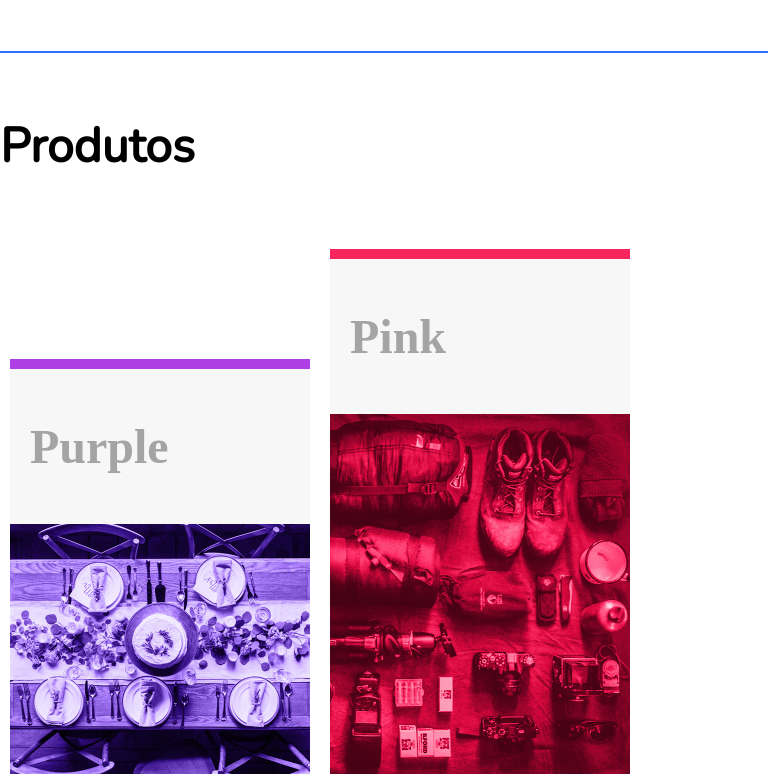
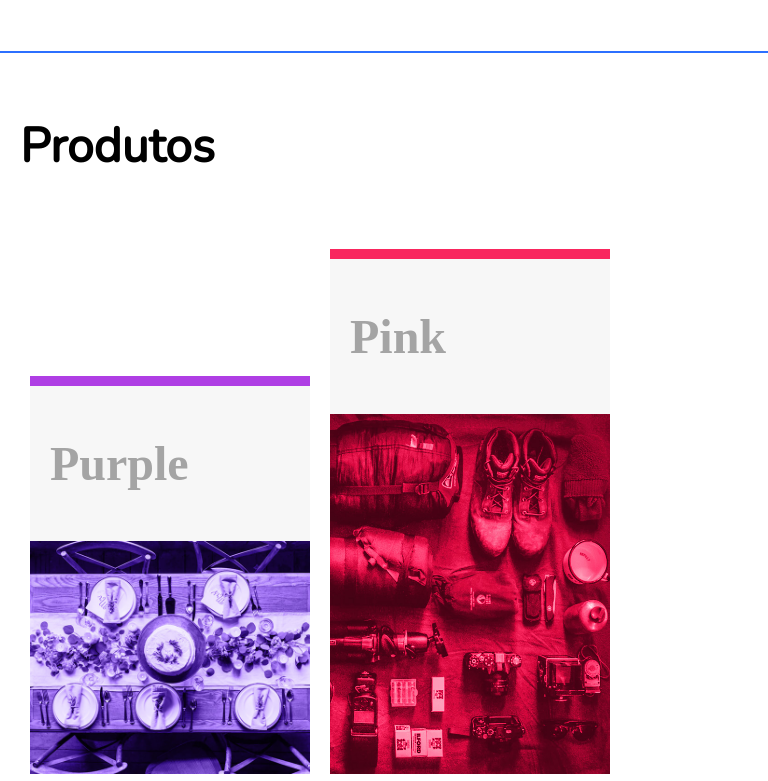
Before and after one commit to Rafael-doctom/FlexBlog, a plain HTML site: page index.html in a window 768 px wide. Shown: the part 1202-1983 px from the top of the page. Drawn offline with nearby package versions, Linux system fonts and the light colour scheme.

Commit message:
feat: add MediaQueries on 768px

```diff
--- a/css/reset.css
+++ b/css/reset.css
@@ -1,5 +1,4 @@
 @import url('https://fonts.googleapis.com/css2?family=Nunito&display=swap');
-
 
 *{
     margin: 0;
--- a/css/responsive.css
+++ b/css/responsive.css
@@ -1,3 +1,17 @@
+@media only screen and (min-width: 768px) and (max-width: 1024px)  {
+    .header, .main, section.content, .produtos-bg, .qualidade-bg, .newslater-bg{
+        padding-left:20px;
+        padding-right:20px;
+    }
+
+    .produto-img{
+        width:280px;
+    }
+    .produto-img img{
+        width:280px;
+    }
+
+}
 @media (max-width: 360px){
     .main{
         font-size: 60%;
--- a/css/style.css
+++ b/css/style.css
@@ -1,6 +1,3 @@
-    /*max-width: 960px;
-    margin: 0 auto;*/
-
 /*HEADER*/
 .header-bg{
     background: #2c70ff;
@@ -9,7 +6,6 @@
     padding-top: 20px;
     padding-bottom: 20px;
     width: 100%;
-
 }
 .header{
     display: flex;
@@ -25,8 +21,6 @@
 }
 .menu ul li{
     float: left;
-
-
 }
 .menu ul li a{
     color: white;
@@ -34,9 +28,9 @@
     font-size: 1.2em;
     padding: 10px;
     display: block;
-
 }
 
+/* MAIN */
 .main{
     display: flex;
     justify-content: space-between;
@@ -49,9 +43,7 @@
     font-weight: bold;
 }
 
-
 /*CONTENT*/
-
 .content{
     display: flex;
     margin:0 auto;
@@ -61,7 +53,6 @@
     flex-wrap: wrap;
     padding: 50px 0;
 }
-
 .sobre-text{
     flex: 2 1 300px;
     margin-top: 50px;
@@ -72,7 +63,6 @@
     font-weight: 600;
     font-family: 'Nunito', sans-serif;
 }
-
 .sobre-text p{
     padding: 5px;
     color: gray;
@@ -85,29 +75,21 @@
     margin: 0 10px;
 }
 
-
-
-
-
 /*PRODUTOS*/
-
 .produtos-container {
     display: flex;
     align-items: flex-end;
     flex-wrap: wrap;
 }
-
 .produtos-bg {
     max-width: 960px;
     margin: 50px auto;
-
 }
 .produtos-bg h4{
     font-size: 3em;
     font-family: 'Nunito', sans-serif;
     font-weight: bolder;
     margin: 60px 0px 60px 0px;
-
 }
 .produtos-container h3{
     color: #a4a4a4;
@@ -129,9 +111,7 @@
 .produto-img{
     max-width: 100%;
     margin: 10px;
-
 }
-
 
 /*VALORES*/
 .valores{
@@ -153,7 +133,6 @@
     color: #a4a4a4;
     text-align: center;
 }
-
 .valor span{
     max-width: 300px;
     font-size: 3em;
@@ -164,12 +143,10 @@
     font-weight: bold;
     border-top: 5px solid white;
     border-bottom: 5px solid white;
-
 }
 .valor span sup{
     font-size: 1.5rem;
 }
-
 .valor ul{
     max-width: 300px;
     font-size: 1.25rem;
@@ -178,7 +155,6 @@
     font-style: italic;
     color: #7c7c7c;
 }
-
 .valor ul li{
     display:flex;
     justify-content: space-between;
@@ -192,7 +168,6 @@
     background: #2c70ff;
     border-radius: 50%;
 }
-
 .valor button{
     color: #222222;
     display: block;
@@ -204,32 +179,28 @@
     padding: 15px 20px;
     border: 4px solid;
 }
-
 .valor button:hover{
     background: #222222;
     color:white;
+    cursor:pointer;
 }
 
 /*QUALIDADE*/
-
 .qualidade-bg{
     max-width: 960px;
     margin: 60px auto;
     display: flex;
     flex-wrap: wrap;
 }
-
 .itens-quality{
     flex: 1 1 300px;
     margin: 20px 10px;
 }
-
 .itens-quality h4{
     font-size: 2.25rem;
     color: #a4a4a4;
     margin-bottom:10px;
 }
-
 .itens-quality p{
     font-size: 1.25em;
     line-height: 1.4;
@@ -243,7 +214,6 @@
     height: 30px;
     margin-right: 10px;
 }
-
 .qualidade-bg  .qualidade-pink h4::before{
     content: '';
     display: inline-block;
@@ -261,13 +231,10 @@
     margin-right: 10px;
 }
 
-
-
 /*NEWSLATER*/
 .newslater-bg{
     background: #f7f7f7;
     padding: 10px;
-
 }
 .news-itens{
     max-width: 960px;
@@ -275,17 +242,14 @@
     display: flex;
     flex-wrap: wrap;
 }
-
 .news-notify{
     flex: 1 1 260px;
     margin: 0 10px;
 }
-
 .news-notify h2{
     font-size: 3em;
     color: #a4a4a4;
 }
-
 .news-notify p{
     font-style: italic;
     font-size: 1.25;
@@ -293,7 +257,6 @@
     color: #7c7c7c;
     margin-bottom: 10px;
 }
-
 .news-form{
     flex: 2 1 200px;
     margin: 0 10px;
@@ -301,7 +264,6 @@
     display: flex;
     flex-wrap: wrap;
 }
-
 .news-form input{
     flex: 3 1 200px;
     font-size: 1.25em;
@@ -314,7 +276,6 @@
     padding: 15px 10px;
     border-radius: 0px;
 }
-
 .news-form button{
     flex:1 1 200px;
     font-family: 'Nunito', sans-serif;
@@ -334,11 +295,10 @@
     background: #2c70ff;
     height: 100px;
 }
-
 .footer-bg span{
     text-align: center;
     display: block;
     font-size: 2.25em;
-    color: #122AB2;
+    color: white;
     padding-top: 20px;
 }
```
